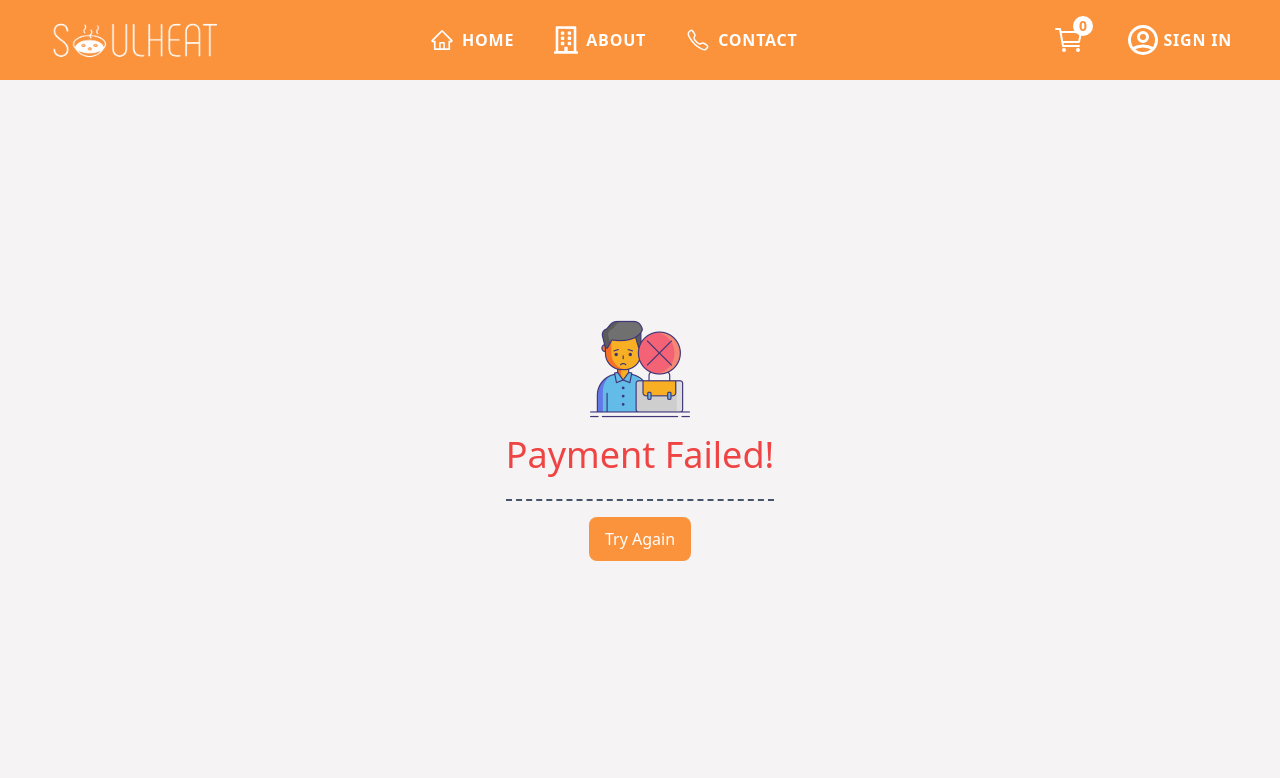
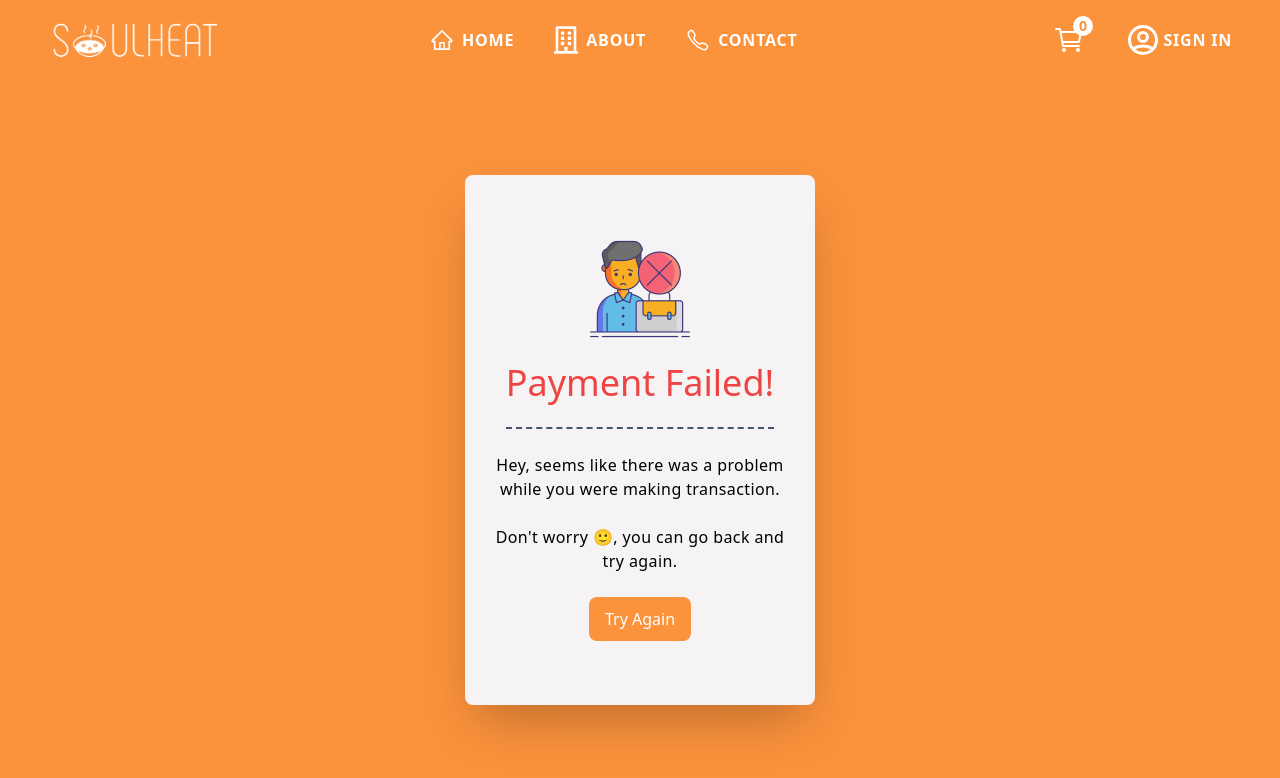
Before and after one commit to krish-98/soul-heat, a React (Vite) app in the folder client/: page /cancel in a window 1280 px wide. Shown: the top 778 px of the page. Built offline with nearby package versions, Linux system fonts and the light colour scheme; no server answers.

Commit message:
redirecting to success or cancel page once the payment complete

```diff
--- a/client/src/pages/Cancel.jsx
+++ b/client/src/pages/Cancel.jsx
@@ -1,19 +1,27 @@
-import Failure from "../assets/failure-100.png"
+import Failure from '../assets/failure-100.png'
 
 const Cancel = () => {
   return (
-    <div className="bg-[#f5f3f3] min-h-[calc(100vh-96px)] flex flex-col justify-center items-center gap-4 lg:min-h-[calc(100vh-80px)]">
+    <div className="flex justify-center items-center gap-4 min-h-[calc(100vh-96px)] lg:min-h-[calc(100vh-80px)] bg-[#fb923c]">
+      <div className="bg-[#f5f3f3] w-[350px] flex flex-col items-center gap-6 py-16 px-5 rounded-lg shadow-2xl">
         <img src={Failure} alt="Payment failure" />
         <p className="text-2xl text-red-500 border-b-2 pb-4 border-dashed border-b-slate-600 font-medium lg:text-4xl lg:pb-6">
           Payment Failed!
         </p>
+        <p className="text-center text-sm font-medium tracking-wide lg:text-base">
+          Hey, seems like there was a problem while you were making transaction.
+          <br />
+          <br />
+          Don&apos;t worry 🙂, you can go back and try again.
+        </p>
         <a
-        href="/"
+          href="/cart"
           className="bg-[#fb923c] text-white p-2 rounded-lg font-medium lg:px-4 lg:py-2.5 hover:bg-orange-300 transition-all"
         >
           Try Again
         </a>
       </div>
+    </div>
   )
 }
 export default Cancel
--- a/client/src/pages/Cart.jsx
+++ b/client/src/pages/Cart.jsx
@@ -118,7 +118,7 @@ const Cart = () => {
         import.meta.env.VITE_STRIPE_PUBLIC_KEY
       )
 
-      const res = await fetch('/api/cart/checkout-payment', {
+      const res = await fetch('/api/cart/checkout', {
         method: 'POST',
         headers: { 'Content-Type': 'application/json' },
         body: JSON.stringify({ cartItems: cartItems }),
@@ -128,6 +128,8 @@ const Cart = () => {
 
       const session = await res.json()
       stripePromise.redirectToCheckout({ sessionId: session.id })
+
+      handleClearCart()
     } catch (error) {
       console.log(error)
     }
--- a/client/src/pages/Success.jsx
+++ b/client/src/pages/Success.jsx
@@ -1,4 +1,4 @@
-import Truck from "../assets/delivery-truck-100.png"
+import Truck from '../assets/delivery-truck-100.png'
 
 const Success = () => {
   return (
@@ -7,7 +7,9 @@ const Success = () => {
       <p className="text-2xl text-green-500 border-b-2 pb-4 border-dashed border-b-slate-600 font-medium lg:text-4xl lg:pb-6">
         Payment Successful!
       </p>
-      <p className="text-sm lg:text-base">Your Food Truck is on the way</p>
+      <p className="text-sm lg:text-base font-semibold">
+        Your Food Truck is on the way
+      </p>
       <a
         href="/"
         className="bg-[#fb923c] text-white p-2 rounded-lg font-medium lg:px-4 lg:py-2.5 hover:bg-orange-300 transition-all"
```
Also changed, not shown: 2 other files (tests, documents, lock files or other folders). Lines whose indentation alone changed are shown as unchanged.
